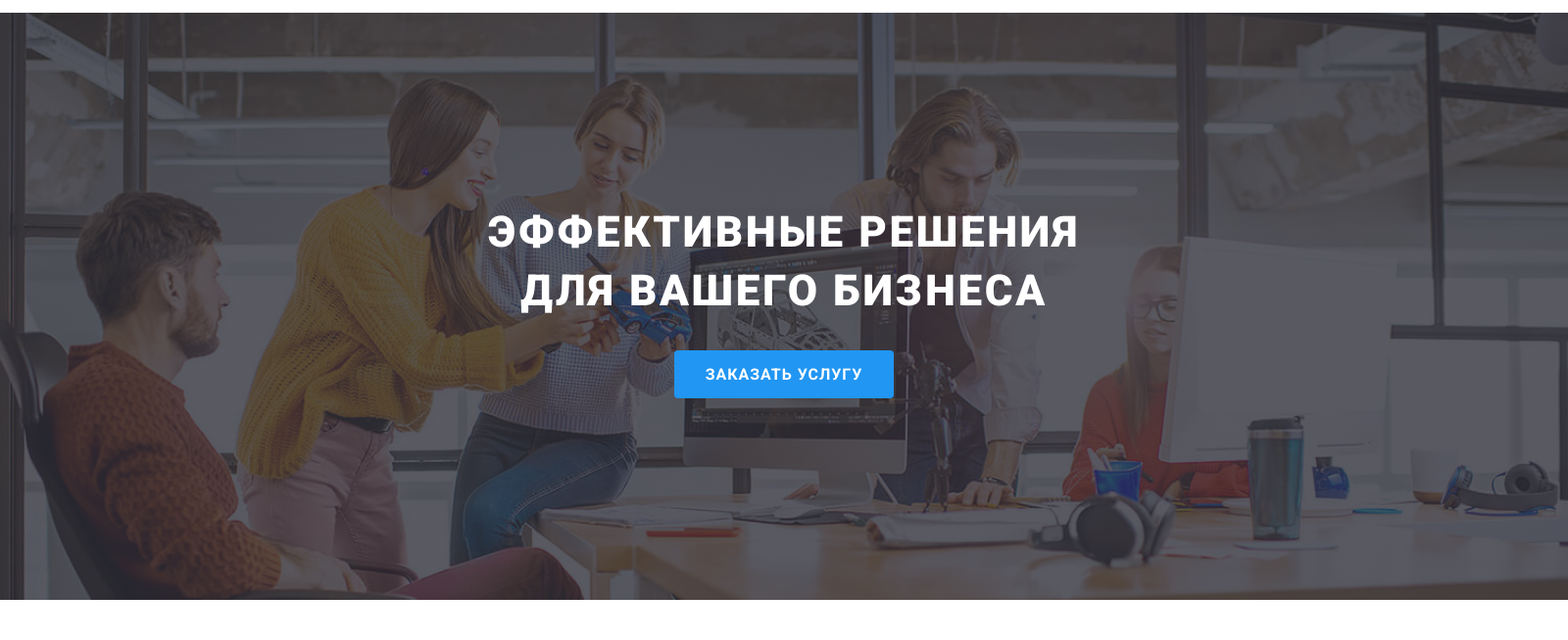
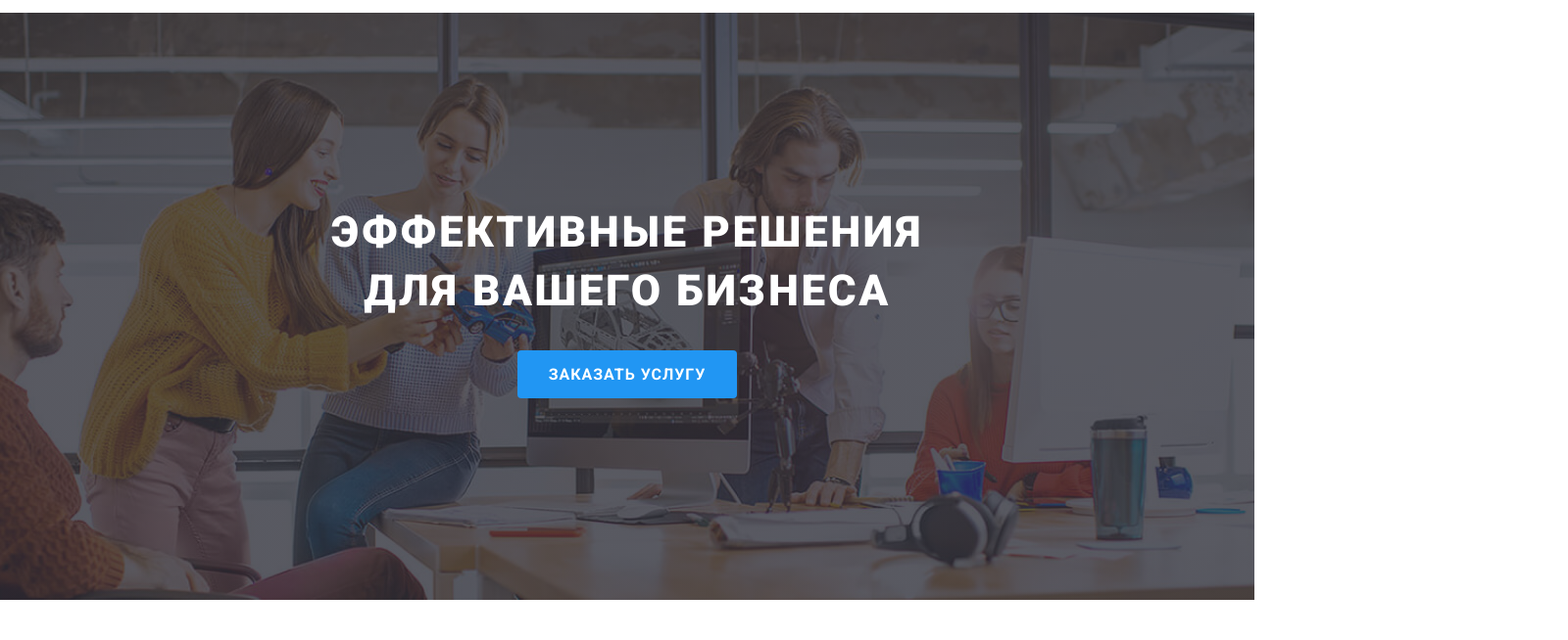
Before and after one commit to Elena-IT/goit-markup-hw-05, a plain HTML site: page index.html in a window 1280 px wide. Shown: the part 102-756 px from the top of the page at 98% size, 1600 px wide, since content can reach past the window. Drawn offline with Linux system fonts and the light colour scheme.

Commit message:
max-width

```diff
--- a/CSS/styles.css
+++ b/CSS/styles.css
@@ -87,7 +87,7 @@ list-style-type: none;
   background-size: auto;
   background-position: center;
   background-size: cover;
-  width: 1600px;
+  max-width: 1600px;
   height: 600px;
   left: 0px;
   top: 80px;
@@ -207,7 +207,7 @@ color: #212121;
   background-size: auto;
   background-position: center;
   background-size: cover;
-  width: 1600px;
+  max-width: 1600px;
   height: 600px;
   left: 0px;
   top: 80px;
```
